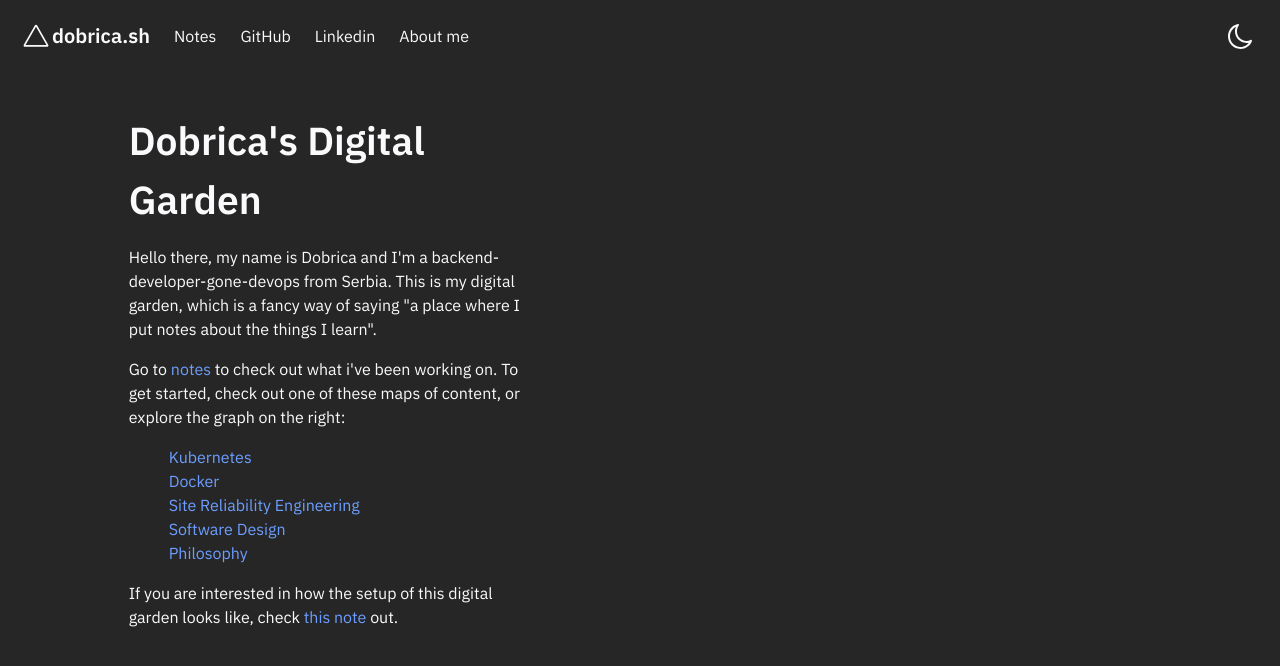
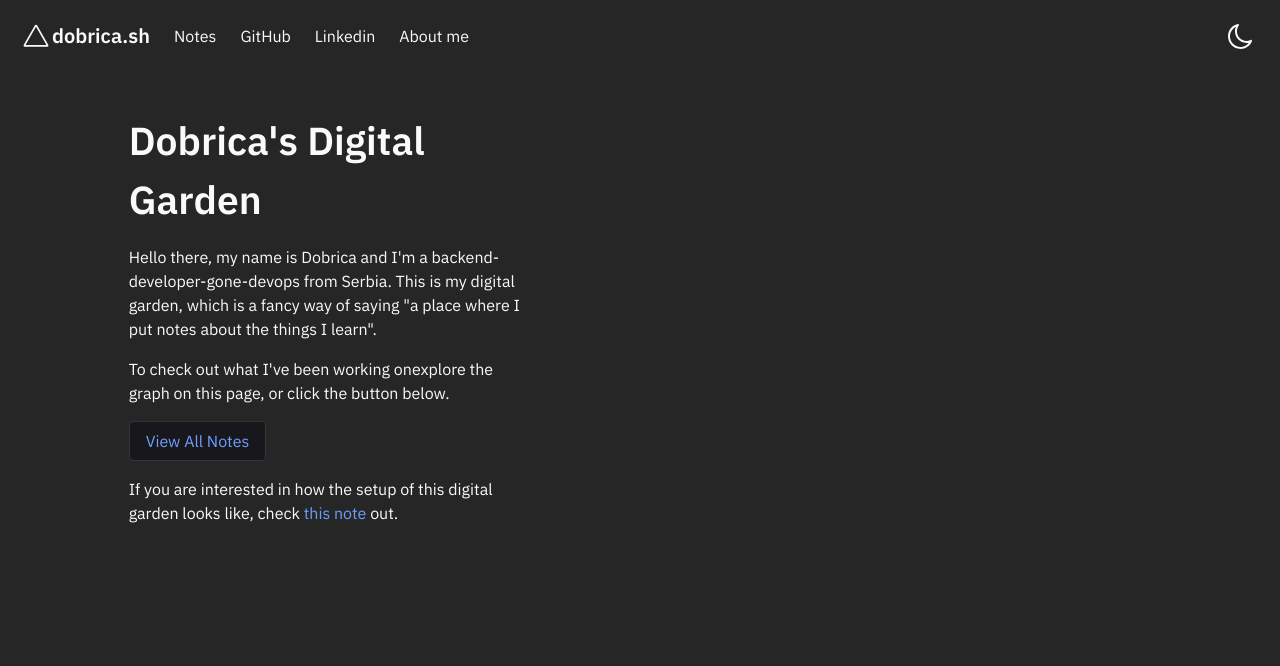
Before and after one commit to hpdobrica/hpdobrica.github.io, a Jekyll site: the page built from pages/index.md, in a window 1280 px wide. Shown: the top 666 px of the page. Built offline with Jekyll 4.4.1, drawn with Linux system fonts in a browser that asks for light colours.

Commit message:
update homepage and about me

```diff
--- a/_config.yml
+++ b/_config.yml
@@ -29,7 +29,7 @@ url: "https://dobrica.sh" # the base hostname & protocol for your site, e.g. htt
 
 heading: Dobrica's Digital Garden # Change this
 copyright:
-  year: 2021
+  year: 2023
   msg: Dobrica Savic # This is a mandatory attribute for copyright to be displayed ; If deleting this, edit at footer layout.
 
 
--- a/_includes/FeedContent.html
+++ b/_includes/FeedContent.html
@@ -1,7 +1,7 @@
 <div class="block">
     <h1>Digital Garden</h1>
 
-    Here you will find notes on varying topics, ranging from presocratic philosophy to Kubernetes. Whenever I learn something interesting, I'll add it here.</br>
+    Here you will find notes on varying topics, ranging from meditation to Kubernetes. Whenever I learn something interesting, I'll add it here.</br>
     You might find some of these a bit strange, and this is fine - I primarily write these for myself, but feel free to use anything you find useful.</br>
 
 
--- a/_includes/Homepage.html
+++ b/_includes/Homepage.html
@@ -9,17 +9,9 @@
     </p>
 
     <p>
-      Go to <a href="../notes"> notes </a> to check out what i've been working
-      on. To get started, check out one of these maps of content, or explore the
-      graph on the right:
+      To check out what I've been working onexplore the graph on this page, or click the button below.
     </p>
-    <ul>
-      <li><a href="../notes/Kubernetes">Kubernetes</a></li>
-      <li><a href="../notes/Docker">Docker</a></li>
-      <li><a href="../notes/SRE">Site Reliability Engineering</a></li>
-      <li><a href="../notes/Software-Design">Software Design</a></li>
-      <li><a href="../notes/Philosophy">Philosophy</a></li>
-    </ul>
+    <a class="button" onclick="window.location.assign('/notes');">View All Notes</a>
 
     <p>
       If you are interested in how the setup of this digital garden looks like,
```
Also changed, not shown: _posts/2021-10-31-about-me.md (+3 -1 lines).
